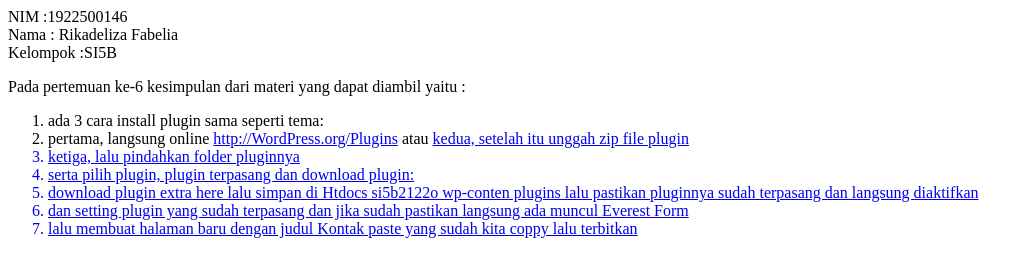
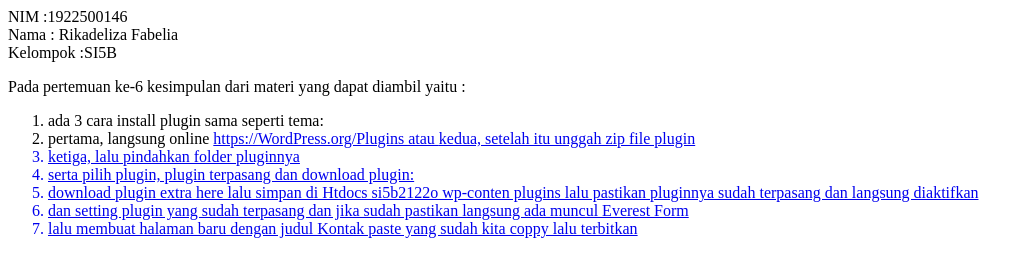
Before and after one commit to Rikadeliza/si5b2122o, a plain HTML site: page 6/index.html in a window 1280 px wide. Shown: the whole page, without its empty margins (0-1033 px from the left). Drawn offline with Linux system fonts and the light colour scheme.

Commit message:
Update index.html

```diff
--- a/6/index.html
+++ b/6/index.html
@@ -5,7 +5,7 @@ Kelompok :SI5B<br>
 <p>Pada pertemuan ke-6 kesimpulan dari materi yang dapat diambil yaitu :</p>
 <ol>
   <li>ada 3 cara install plugin sama seperti tema:</li>
-  <li>pertama, langsung online <a href="https://WordPress.org/Plugins" target="_blank">http://WordPress.org/Plugins</a> atau <a href="https://Wordpress.orgthemes/</a></li>
+  <li>pertama, langsung online <a href="https://WordPress.org/Plugins" target="_blank">https://WordPress.org/Plugins atau <a href="https://Wordpress.orgthemes/</a></li>
   <li>kedua, setelah itu unggah zip file plugin</li>
   <li>ketiga, lalu pindahkan folder pluginnya</li>
   <li>serta pilih plugin, plugin terpasang dan download plugin:</li>
```
